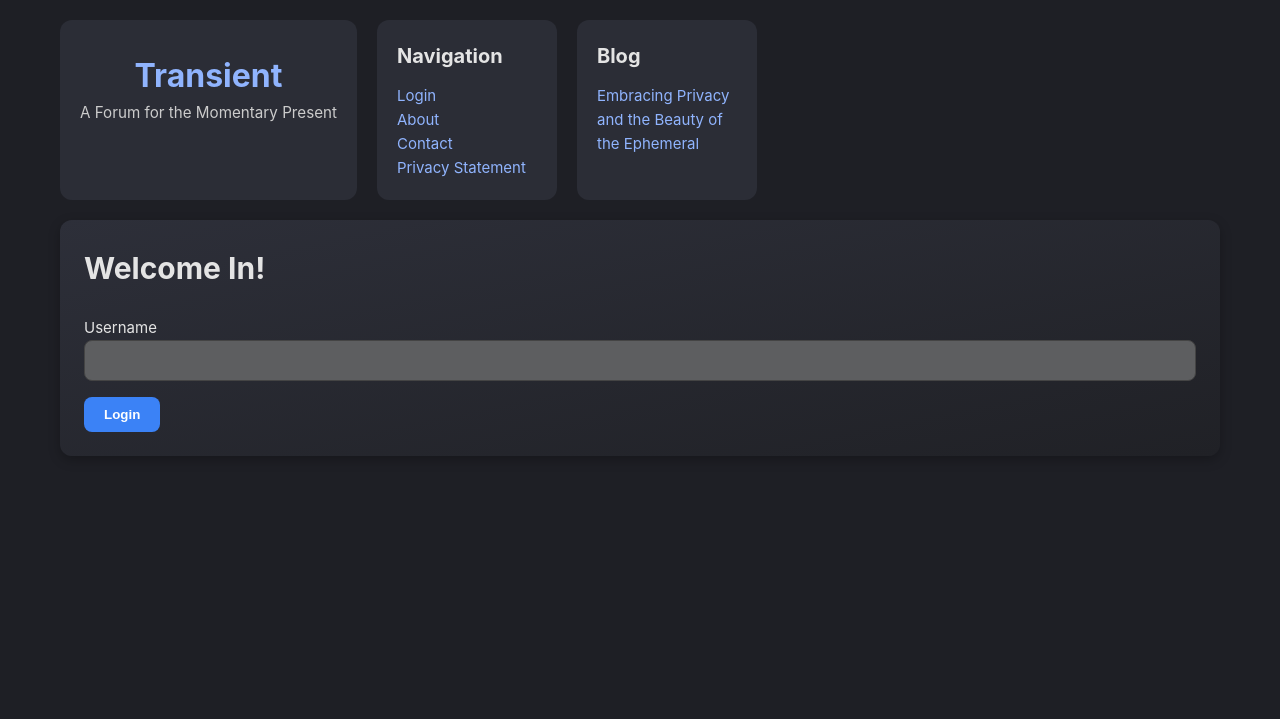
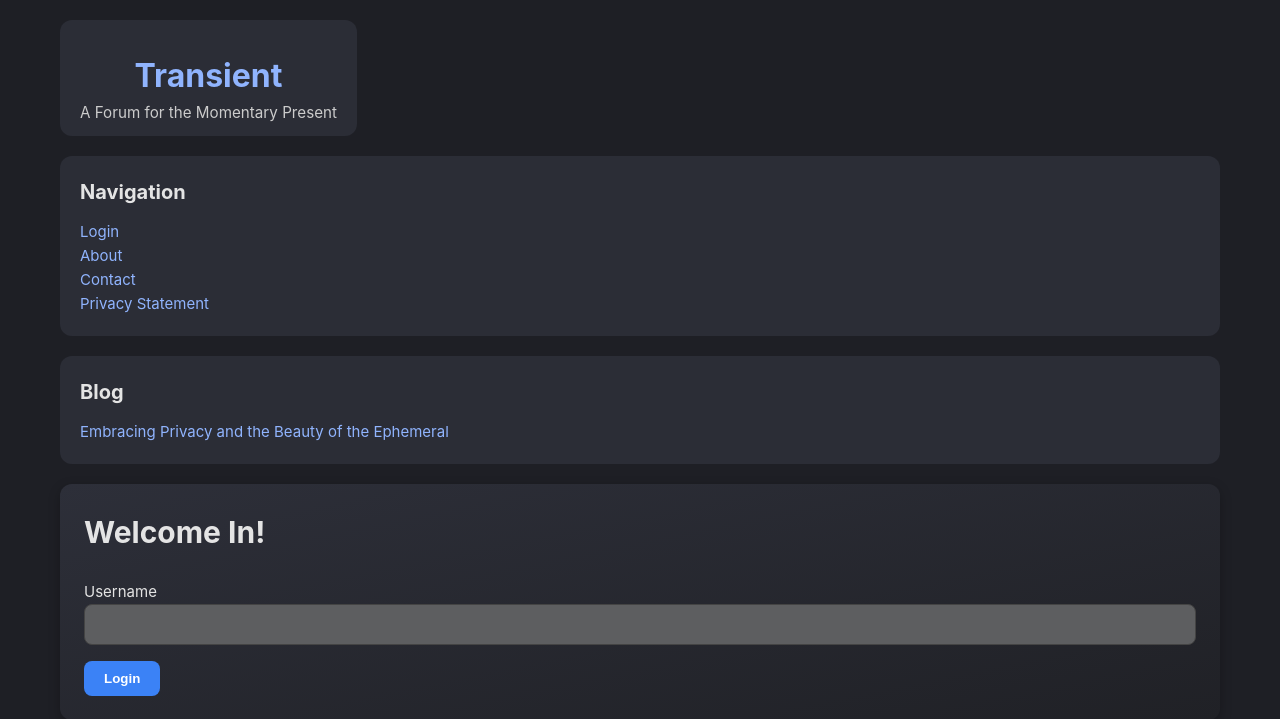
Before and after one commit to benjimanmiller/transient.chat, a PHP site: page /index.php in a window 1280 px wide. Shown: the top 719 px of the page. Run offline with PHP 8.4, Linux system fonts and the light colour scheme.

Commit message:
Another css update to fix the sidebars

```diff
--- a/css/styles.css
+++ b/css/styles.css
@@ -55,7 +55,7 @@ header h1 a {
     border-radius: 12px;
     min-height: 100px;
     flex-shrink: 0;
-    flex: 0 0 180px;
+    flex: 0 0 100%;
 }
 
 .sidebar-left ul,
```
